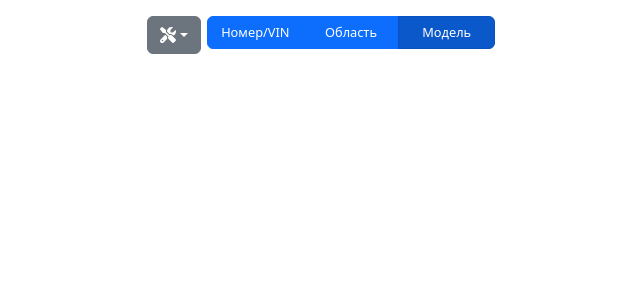
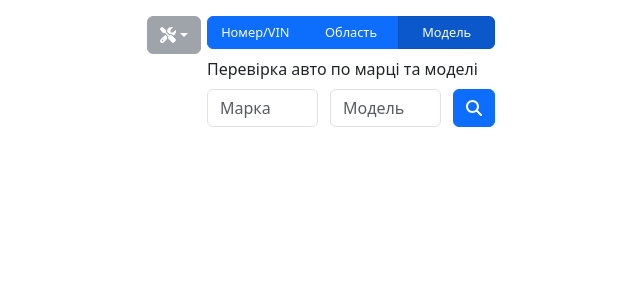
Before and after one commit to DaniilShtyvola/TeamProject, a React (Create React App) app: page / in a window 1280 px wide. Both pictures are taken after a click on the label "Модель". Shown: the top 300 px of the page, without its empty margins (289-929 px from the left). Built offline with nearby package versions, Linux system fonts and the light colour scheme.

Commit message:
Content for the model category
Added a form for searching cars by vendor and model. The tools button is disabled if the selected category is not the first.

```diff
--- a/package.json
+++ b/package.json
@@ -20,6 +20,7 @@
     "gh-pages": "^6.1.1",
     "react": "^18.3.1",
     "react-bootstrap": "^2.10.4",
+    "react-bootstrap-typeahead": "^6.3.2",
     "react-dom": "^18.3.1",
     "react-icons": "^5.2.1",
     "react-image-gallery": "^1.3.0",
--- a/src/components/App/App.tsx
+++ b/src/components/App/App.tsx
@@ -7,6 +7,7 @@ import { Alert, ButtonGroup, ToggleButton, Form, Button, Row, Col, Pagination, D
 import 'bootstrap/dist/css/bootstrap.min.css';
 
 import CarCard from '../CarCard/CarCard';
+import ModelCard from '../ModelCard/ModelCard';
 import getPrice from '../../utils/getPrice';
 import CompareModal from '../Modals/CompareModal';
 import MapModal from '../Modals/MapModal';
@@ -36,8 +37,20 @@ export interface Car {
    price: string;
 }
 
+export interface Model {
+   catalog_model: {
+      photo_url: string;
+      plate_count: number;
+      price_avg: number;
+      year_from: number;
+      year_to: number;
+   };
+   full_title: string;
+}
 
 const App: FC<AppProps> = () => {
+   const key: string = "9fbeb77af7305237b0cfb3273ab3e2f4";
+
    const [cars, setCars] = useState<Car[]>([]);
    const [selectedCars, setSelectedCars] = useState<Car[]>([]);
    const [regions, setRegions] = useState<string[]>([]);
@@ -50,9 +63,14 @@ const App: FC<AppProps> = () => {
    const [showCompareModal, setShowCompareModal] = useState(false);
    const [showMapModal, setShowMapModal] = useState(false);
 
+   const [modelSearch, setModelSearch] = useState({ vendor: '', model: '' });
+   const [model, setModel] = useState<Model>();
+
+   const removeSpaces = (str: string) => {
+      return str.toLowerCase().trim().replace(/[^\w\s-]/gi, '').replace(/\s+/g, '-');
+   };
+
    const fetchCars = async () => {
-      const key: string = "fcdc6fdc64d18e2b37f885c46f130162";
-
       if (key === "") {
          setError(`Відсутній API ключ.`);
          return;
@@ -74,11 +92,9 @@ const App: FC<AppProps> = () => {
             if (index === 0) {
                try {
                   const fetchedPrice = await getPrice(searchRequest.replace(/\s+/g, ''));
-                  price = fetchedPrice + ' UAH';
+                  price = fetchedPrice + ' грн';
                } catch (error) { }
             }
-
-            console.log(response.data);
 
             const carData: Car = {
                isLast: operation.isLast,
@@ -101,10 +117,6 @@ const App: FC<AppProps> = () => {
             };
 
             setRegions(prevRegions => [...prevRegions, carData.address]);
-
-            const removeSpaces = (str: string) => {
-               return str.toLowerCase().replace(/[^\w\s-]/gi, '').replace(/\s+/g, '-');
-            };
 
             try {
                const imageResponse = await axios.get(`https://baza-gai.com.ua/make/${removeSpaces(operation.vendor)}/${removeSpaces(operation.model)}`, {
@@ -133,6 +145,42 @@ const App: FC<AppProps> = () => {
       }
    };
 
+   const fetchModel = async () => {
+      if (key === "") {
+         setError(`Відсутній API ключ.`);
+         return;
+      }
+
+      try {
+         let url = `https://baza-gai.com.ua/make/${removeSpaces(modelSearch.vendor)}/${removeSpaces(modelSearch.model)}`;
+         const response = await axios.get(url, {
+            headers: {
+               "Accept": "application/json",
+               "X-Api-Key": key
+            }
+         });
+
+         setRegions([]);
+
+         const modelData: Model = {
+            catalog_model: {
+               photo_url: response.data.catalog_model.photo_url,
+               plate_count: response.data.catalog_model.plate_count,
+               price_avg: response.data.catalog_model.price_avg,
+               year_from: response.data.catalog_model.year_from,
+               year_to: response.data.catalog_model.year_to,
+            },
+            full_title: response.data.full_title,
+         };
+
+         setModel(modelData);
+         setError('');
+      } catch (error) {
+         console.error('Error fetching model data:', error);
+         setError('Нічого не знайдено.');
+      }
+   };
+
    const handlePageChange = (page: number) => {
       setCurrentPage(page);
    };
@@ -144,10 +192,6 @@ const App: FC<AppProps> = () => {
 
    const handleInputChange = (event: React.ChangeEvent<HTMLInputElement>) => {
       setSearchRequest(event.target.value);
-   };
-
-   const handleSearchClick = () => {
-      fetchCars();
    };
 
    const handleCarSelect = (car: Car) => {
@@ -172,15 +216,11 @@ const App: FC<AppProps> = () => {
    };
 
    const handleMapClick = () => {
-      console.log(regions);
-
       setShowMapModal(true);
    };
 
    const handleCategoryChange = (e: React.ChangeEvent<HTMLInputElement>) => {
       setRadioValue(e.currentTarget.value);
-
-      setCars([]);
    };
 
    const radios = [
@@ -193,9 +233,9 @@ const App: FC<AppProps> = () => {
       <AppWrapper>
          <AppContainer>
             <TopPanel style={{ width: '100%' }}>
-               <DropDownContainer>
+               <DropDownContainer >
                   <Dropdown style={{ left: "-60px" }}>
-                     <Dropdown.Toggle variant="secondary" id="dropdown-basic">
+                     <Dropdown.Toggle variant="secondary" id="dropdown-basic" disabled={radioValue !== '1'}>
                         <FontAwesomeIcon icon={faScrewdriverWrench} />
                      </Dropdown.Toggle>
                      <Dropdown.Menu style={{ minWidth: 0 }}>
@@ -230,6 +270,7 @@ const App: FC<AppProps> = () => {
                </ButtonGroup>
             </TopPanel>
             {radioValue == '1' && (
+               <>
                   <CustomForm>
                      <Row>
                         <Form.Label>{'Перевірка авто за номером та VIN'}</Form.Label>
@@ -244,13 +285,12 @@ const App: FC<AppProps> = () => {
                            />
                         </Col>
                         <Col xs="auto">
-                        <Button variant="primary" onClick={handleSearchClick}>
+                           <Button variant="primary" onClick={fetchCars}>
                               <FontAwesomeIcon icon={faMagnifyingGlass} />
                            </Button>
                         </Col>
                      </Row>
                   </CustomForm>
-            )}
                   <Row>
                      {paginatedCars.map((car, index) => (
                         <Col key={index} lg={4} md={6} sm={12}>
@@ -279,6 +319,41 @@ const App: FC<AppProps> = () => {
                         />
                      </Pagination>
                   )}
+               </>
+            )}
+            {radioValue == '3' && (
+               <>
+                  <CustomForm>
+                     <Row>
+                        <Form.Label>{'Перевірка авто по марці та моделі'}</Form.Label>
+                     </Row>
+                     <Row>
+                        <Col>
+                           <Form.Control
+                              type="text"
+                              placeholder="Марка"
+                              value={modelSearch.vendor}
+                              onChange={(e) => setModelSearch({ ...modelSearch, vendor: e.target.value })}
+                           />
+                        </Col>
+                        <Col style={{ padding: 0 }}>
+                           <Form.Control
+                              type="text"
+                              placeholder="Модель"
+                              value={modelSearch.model}
+                              onChange={(e) => setModelSearch({ ...modelSearch, model: e.target.value })}
+                           />
+                        </Col>
+                        <Col xs="auto">
+                           <Button variant="primary" onClick={fetchModel}>
+                              <FontAwesomeIcon icon={faMagnifyingGlass} />
+                           </Button>
+                        </Col>
+                     </Row>
+                  </CustomForm>
+                  <ModelCard model={model}/>
+               </>
+            )}
             <CompareModal
                showModal={showCompareModal}
                setShowModal={setShowCompareModal}
--- /dev/null
+++ b/src/components/ModelCard/ModelCard.styled.ts
@@ -0,0 +1 @@
+import styled from 'styled-components';
--- /dev/null
+++ b/src/components/ModelCard/ModelCard.tsx
@@ -0,0 +1,46 @@
+import React from 'react';
+
+import { Card, Image } from 'react-bootstrap';
+
+interface Model {
+   catalog_model: {
+      photo_url: string;
+      plate_count: number;
+      price_avg: number;
+      year_from: number;
+      year_to: number;
+   };
+   full_title: string;
+}
+
+interface ModelCardProps {
+   model: Model | undefined;
+}
+
+const ModelCard: React.FC<ModelCardProps> = ({ model }) => {
+   if (!model) {
+      return null;
+   }
+
+   return (
+      <Card>
+         <Card.Body>
+            <Card.Title>
+               {model.full_title}
+            </Card.Title>
+            <Image
+               src={model.catalog_model.photo_url}
+               rounded
+               style={{ width: '100%', marginBottom: '12px' }}
+            />
+            <Card.Subtitle className="mb-2 text-muted">{model.catalog_model.year_from} - {model.catalog_model.year_to === null ? 'Сьогодні' : model.catalog_model.year_to}</Card.Subtitle>
+            <Card.Text style={{ marginBottom: 0 }}>
+               <strong>Реєстрацій: </strong> {model.catalog_model.plate_count.toLocaleString('uk-UA')}<br />
+               <strong>Середня ціна: </strong> {model.catalog_model.price_avg.toLocaleString('uk-UA')} грн<br />
+            </Card.Text>
+         </Card.Body>
+      </Card>
+   );
+};
+
+export default ModelCard;
```
Also changed, not shown: 1 other file (tests, documents, lock files or other folders). Lines whose indentation alone changed are shown as unchanged.
